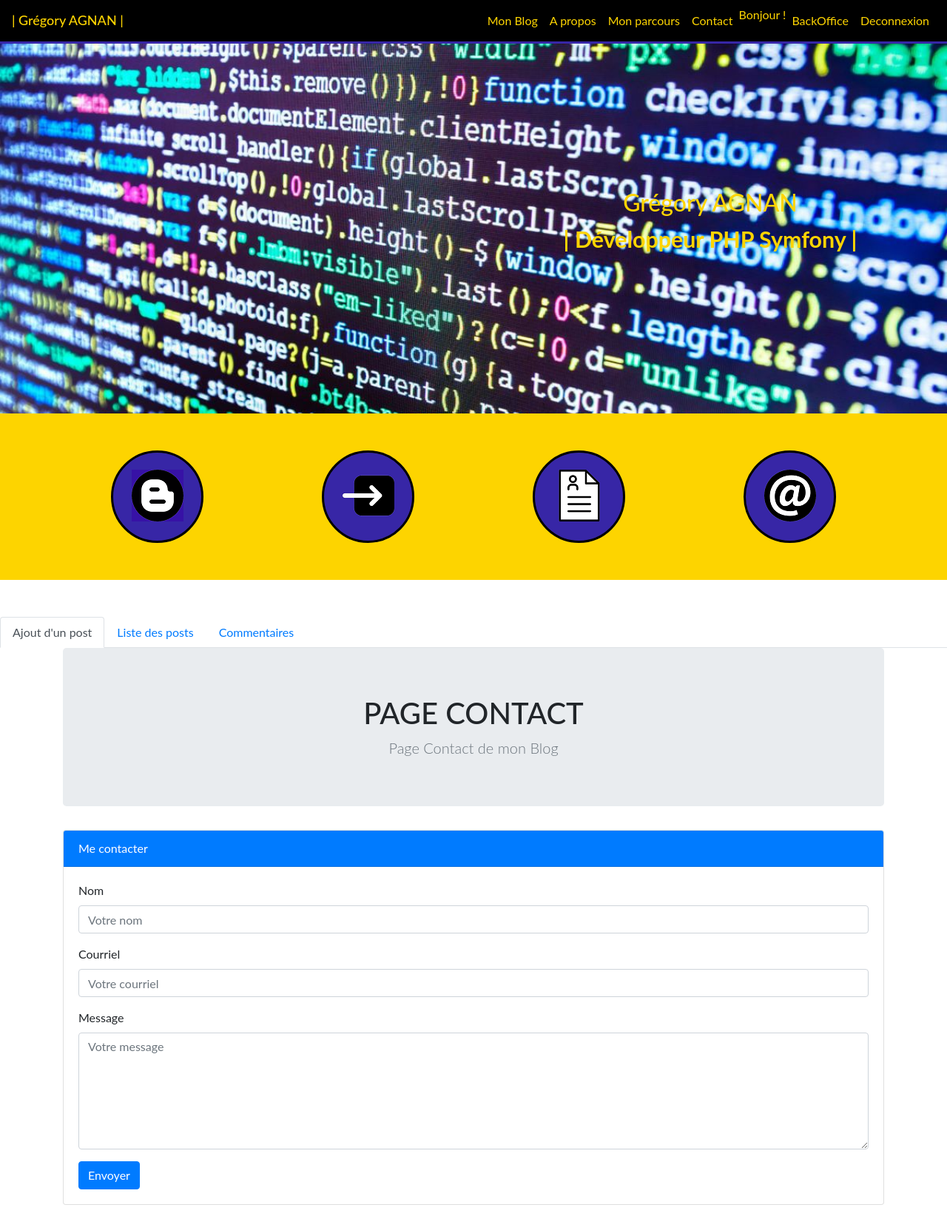
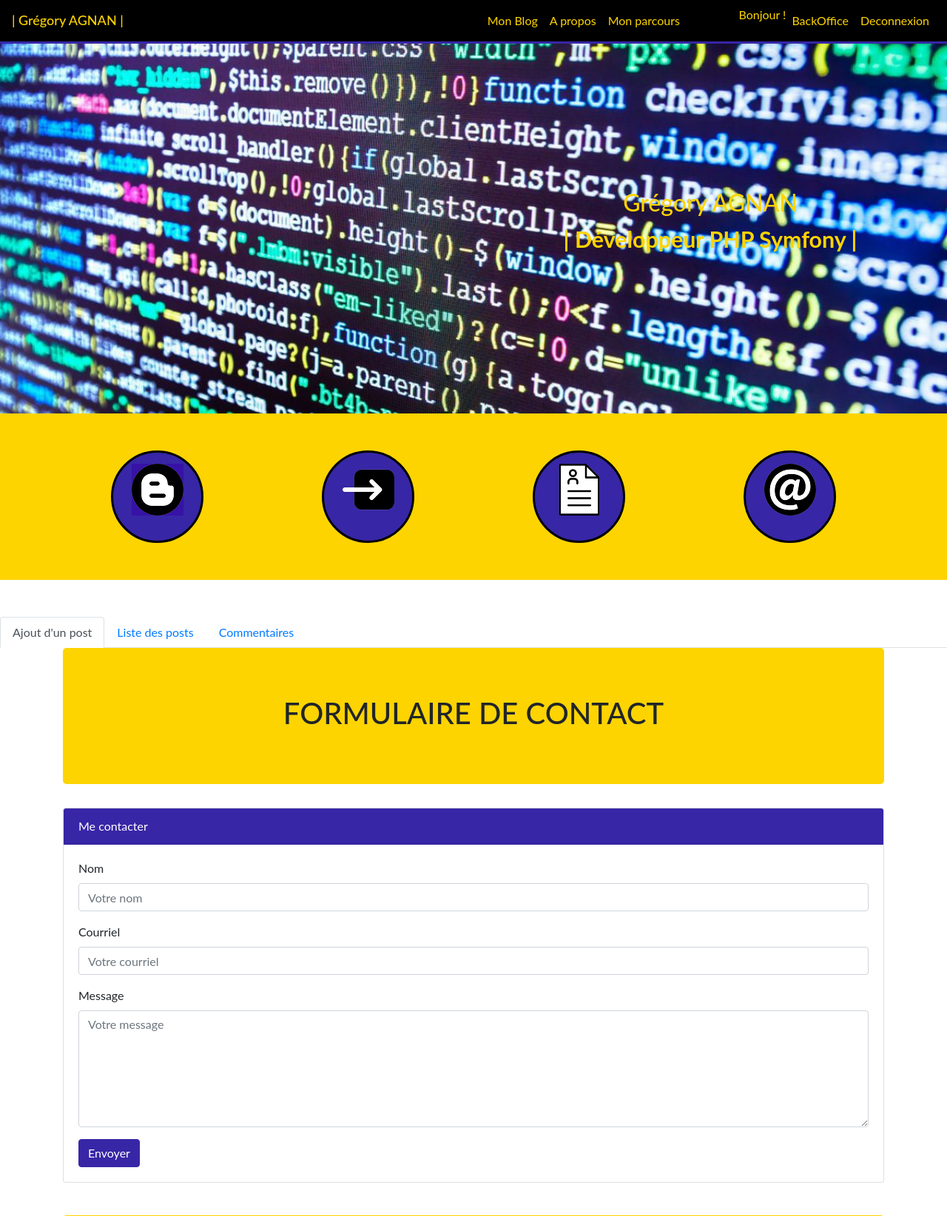
Before and after one commit to Gregory2911/OC_Projet5, a PHP site: template view/Contact/formContactView.php in a window 1280 px wide. Shown: the top 1644 px of the page at 74% size. Run offline with PHP 8.4, Linux system fonts and the light colour scheme; the template is opened without the code that fills it, so the values that code supplies are empty; the visitor is signed in with stand-in values (Sample User, id 1); some libraries are stand-ins or nearby versions; some web fonts are replaced.

Commit message:
working on CSS

```diff
--- a/view/BackOffice/listPostsView.php
+++ b/view/BackOffice/listPostsView.php
@@ -39,7 +39,7 @@
 	 		</div>
 			<!--popup de modification du post-->
 			<div class="modal" id="modifyPost">
-				<div class="modal-dialog"> <!--Intégration du formulaire-->
+				<div class="modal-dialog modal-lg"> <!--Intégration du formulaire-->
 					<div class="modal-content">
 	  					<div class="modal-header">
 		    				<h4 class="modal-title">Modification d'un post</h4>
--- a/view/BackOffice/menuBackOffice.php
+++ b/view/BackOffice/menuBackOffice.php
@@ -1,12 +1,12 @@
 <ul class="nav nav-tabs">
 	<li class="nav-item">
-		<a class="nav-link active" href="backoffice/formPost">Ajout d'un post</a>
+		<a class="nav-link active" data-toggle="tab" onclick="window.location.href='backoffice/formPost'">Ajout d'un post</a>
 	</li>
 	<li class="nav-item">
-		<a class="nav-link" href="backoffice/listPosts">Liste des posts</a>
+		<a class="nav-link" data-toggle="tab" onclick="window.location.href='backoffice/listPosts'">Liste des posts</a>
 	</li>
 	<li class="nav-item">
-		<a class="nav-link" href="backoffice/getComments">Commentaires</a>
+		<a class="nav-link" data-toggle="tab" onclick="window.location.href='backoffice/getComments'">Commentaires</a>
 	</li>
 </ul>
   <!--
--- a/view/Contact/formContactView.php
+++ b/view/Contact/formContactView.php
@@ -1,18 +1,15 @@
 <div class="container" id="formContact">
 
-<section class="jumbotron text-center">
-    <div class="container">
-        <h1 class="jumbotron-heading">PAGE CONTACT</h1>
-        <p class="lead text-muted mb-0">Page Contact de mon Blog</p>
+    <div class="jumbotron text-center" id="FormContactTitle">
+        <div class="container">
+            <h1 class="jumbotron-heading">FORMULAIRE DE CONTACT</h1>
+        </div>
     </div>
-</section>
-
 
     <div class="row" id="formContact">
             <div class="col">
                 <div class="card mb-4">
-                    <div class="card-header bg-primary text-white"><i class="fa fa-envelope"></i> Me contacter
-                    </div>
+                    <div class="card-header bg-primary text-white">Me contacter</div>
                     <div class="card-body">
                         <form action="contact/sendEmail" method="post">
                             <div class="form-group">
--- a/view/style.css
+++ b/view/style.css
@@ -18,8 +18,31 @@
 
 a:hover
 {
-	color: #3726a6 !important;
+	color: #f20505 !important;
 	text-decoration: none;
+}
+
+section
+{
+	margin-top: 20px;
+}
+
+.jumbotron
+{
+	background-color: #fdd400;
+
+}
+
+.btn-primary
+{
+	background-color: #3726a6;
+	border-color: #3726a6;
+}
+
+.btn-primary:hover
+{
+	background-color: #f20505;
+	border-color: #f20505;
 }
 
 /*MENU DE NAVIGATION*/
@@ -46,11 +69,6 @@
 	display: block;
 }
 
-.navbar-light .navbar-nav .nav-link.active
-{
-	color: #7ff5bb;
-}
-
 #sloganMenu
 {
 	margin: auto;
@@ -63,12 +81,6 @@
 {
 	color: black;
 	margin-bottom: 50px;
-}
-
-#topbar
-{
-	border-bottom: 2px #d1bbac solid;
-	border-top: 4px #d1bbac solid;
 }
 
 #sloganHeader
@@ -119,7 +131,7 @@
 	background-color: #fdd400;
 }
 
-.btn.btn-lg.btn-primary
+.btnEntete
 {
 	height: 125px;
 	width: 125px;
@@ -133,7 +145,7 @@
 	text-align: center;
 }
 
-.btn.btn-lg.btn-primary:hover
+.btnEntete:hover
 {
 	color: white;
 	background-color: #3726a6;
@@ -190,3 +202,13 @@
 {
 	font-size: 10px;
 }
+
+/*Form comment*/
+#commentForm
+{
+	height: 200px;
+}
+.bg-primary
+{
+	background-color: #3726a6 !important;
+}
--- a/view/template.php
+++ b/view/template.php
@@ -31,10 +31,10 @@
 
 		<div class="collapse navbar-collapse" id="navbarSupportedContent">
 			<div class="navbar-nav ml-auto">
-				<a class="nav-link" href="frontend/listPosts/#blog">Mon Blog</a>
+				<a class="nav-link" href="frontend/listPosts/#monBlog">Mon Blog</a>
 				<a class="nav-link" href="#">A propos</a>
 				<a class="nav-link" href="#">Mon parcours</a>
-				<a class="nav-link" href="contact/formContact/#formContact">Contact</a>
+				<a class="nav-link" href="#formContact">Contact</a>
 				<?php
 
 					if (isset($_SESSION) && !empty($_SESSION['pseudo']))
@@ -72,10 +72,10 @@
 	 	<div class="container-fluid bouton">
 	 		<div class="container">
 		 		<div class="row">
-		 			<a href="frontend/listPosts/#blog" class="btn btn-lg btn-primary" data-toggle="popover" data-content="Mon Blog" id="btnProg"><img class="photoMenu" src="view/images/blog_v2.png" alt="programmation festival films plein air"/></a>
-		 			<a data-toggle="modal" data-content="Connexion" id="btnInscription" href="#connexion" class="btn btn-lg btn-primary photoMenuInscription"><img class="photoMenu" src="view/images/connexion_v3.png" alt="inscription festival films plein air"/></a>
-		 			<a href="#actualités" class="btn btn-lg btn-primary" data-toggle="popover" data-content="Mon parcours" id="btnNews"><img class="photoMenu" src="view/images/CV_v2.png" alt="actualites festival films plein air"/></a>
-		 			<a href="contact/formContact/#formContact" class="btn btn-lg btn-primary" data-toggle="popover" data-content="Contact" id="btnPhoto"><img class="photoMenu" src="view/images/contact_v3.png" alt="photo festival film plein air"/></a>
+		 			<a href="frontend/listPosts/#blog" class="btnEntete" data-toggle="popover" data-content="Mon Blog" id="btnProg"><img class="photoMenu" src="view/images/blog_v2.png" alt="programmation festival films plein air"/></a>
+		 			<a data-toggle="modal" data-content="Connexion" id="btnInscription" href="#connexion" class="btnEntete"><img class="photoMenu" src="view/images/connexion_v3.png" alt="inscription festival films plein air"/></a>
+		 			<a href="#actualités" class="btnEntete" data-toggle="popover" data-content="Mon parcours" id="btnNews"><img class="photoMenu" src="view/images/CV_v2.png" alt="actualites festival films plein air"/></a>
+		 			<a href="#formContact" class="btnEntete" data-toggle="popover" data-content="Contact" id="btnPhoto"><img class="photoMenu" src="view/images/contact_v3.png" alt="photo festival film plein air"/></a>
 		 		</div>
 	 		</div>
 	 	</div>
@@ -90,18 +90,16 @@
         			<button type="button" class="close" data-dismiss="modal">x</button>
       			</div>
      			<div class="modal-body">
-        			<form method="post" action="connexion/connexion">
-        				<p>
-	        				<label class="" for="login">login : </label>
-	        				<input type="text" name="login" id="login" placeholder="login"/>
-						</p>
-	        			<p>
-	        				<label class="" for="password">Mot de passe : </label>
-        					<input type="password" name="password" id="password" placeholder="mot de passe"/>
-						</p>
-        				<p>
-    						<input type="submit" value="Connexion">
-        				</p>
+        			<form method="post" action="connexion/connexion" class="col-lg-12">
+        				<div class="form-group row">
+	        				<label class="col-lg-4 col-4" for="login">login : </label>
+	        				<input class="col-lg-8 col-8" type="text" name="login" id="login" placeholder="login"/>
+						</div>
+	        			<div class="form-group row">
+	        				<label class="col-lg-4 col-4" for="password">Mot de passe : </label>
+        					<input class="col-lg-8 col-8" type="password" name="password" id="password" placeholder="mot de passe"/>
+						</div>
+    					<button class="btn btn-primary float-right" type="submit">Se connecter</button>
        				</form>
        				<button data-toggle="modal" href="#inscription" class="btn btn-primary inscription" id="suivant">Inscription</button>
 	      		</div>
@@ -111,39 +109,39 @@
 
 	 <!--Popup d'inscription'-->
   	<div class="modal" id="inscription">
-  		<div class="modal-dialog"> <!--Intégration du formulaire-->
+  		<div class="modal-dialog modal-lg"> <!--Intégration du formulaire-->
     		<div class="modal-content">
       			<div class="modal-header">
         			<h4 class="modal-title">Inscription</h4>
         			<button type="button" class="close" data-dismiss="modal">x</button>
       			</div>
+
      			<div class="modal-body">
-        			<form method="post" action="connexion/inscription">
-        				<p>
-	        				<label class="" for="prénom">Prénom : </label>
-	        				<input type="text" name="prénom" id="prénom" placeholder="prénom"/>
-						</p>
-	        			<p>
-	        				<label class="" for="nom">Nom : </label>
-	        				<input type="text" name="nom" id="nom" placeholder="Nom"/>
-						</p>
-	        			<p>
-	        				<label class="sr-only" for="email">Adresse Email</label>
-	        				<input type="email" name="email" id="email" placeholder="Email"/>
-						</p>
-        				<p>
-	        				<label class="" for="login">login : </label>
-	        				<input type="text" name="login" id="login" placeholder="login"/>
-						</p>
-	        			<p>
-	        				<label class="" for="password">Mot de passe : </label>
-        					<input type="password" name="password" id="password" placeholder="mot de passe"/>
-						</p>
-        				<p>
-    						<input type="submit" value="Inscription">
-        				</p>
+        			<form method="post" action="connexion/inscription" class="col-lg-12">
+        				<div class="form-group row">
+	        				<label class="col-lg-4 col-4 col-form-label" for="prénom">Prénom : </label>
+	        				<input class="col-lg-8 col-8" type="text" name="prénom" id="prénom" placeholder="Prénom"/>
+						</div>
+		        		<div class="form-group row">
+	        				<label class="col-lg-4 col-4 col-form-label" for="nom">Nom : </label>
+	        				<input class="col-lg-8 col-8" type="text" name="nom" id="nom" placeholder="Nom"/>
+						</div>
+	        			<div class="form-group row">
+	        				<label class="col-lg-4 col-4 col-form-label" for="email">Adresse Email</label>
+	        				<input class="col-lg-8 col-8" type="email" name="email" id="email" placeholder="Email"/>
+						</div>
+        				<div class="form-group row">
+	        				<label class="col-lg-4 col-4 col-form-label" for="login">login : </label>
+	        				<input class="col-lg-8 col-8" type="text" name="login" id="login" placeholder="login"/>
+						</div>
+	        			<div class="form-group row">
+	        				<label class="col-lg-4 col-5 col-form-label" for="password">Mot de passe : </label>
+        					<input class="col-lg-8 col-7" type="password" name="password" id="password" placeholder="mot de passe"/>
+						</div>
+    					<button class="btn btn-primary float-right" type="submit">S'insrire</button>
        				</form>
        			</div>
+
        		</div>
        	</div>
 	</div>
@@ -156,7 +154,44 @@
 	?>
   	<?= $content ?>
 
- 	<!--Section coordonnées-->
+ 	<div class="container" id="formContact">
+	    <section class="jumbotron text-center" id="FormContactTitle">
+	        <div class="container">
+	            <h1 class="jumbotron-heading">FORMULAIRE DE CONTACT</h1>
+	        </div>
+	    </section>
+
+	    <div class="row" id="formContact">
+	            <div class="col">
+	                <div class="card mb-4">
+	                    <div class="card-header bg-primary text-white"><i class="fa fa-envelope"></i> Me contacter
+	                    </div>
+	                    <div class="card-body">
+	                        <form action="contact/sendEmail" method="post">
+	                            <div class="form-group">
+	                                <label for="name">Nom</label>
+	                                <input type="text" class="form-control" name="name" id="name" value="" placeholder="Votre nom">
+	                            </div>
+	                            <div class="form-group">
+	                                <label for="email">Courriel</label>
+	                                <input type="text" class="form-control" name="email" id="email" value="" placeholder="Votre courriel">
+
+	                            </div>
+	                            <div class="form-group">
+	                                <label for="message">Message</label>
+	                                <textarea class="form-control" name="message" id="message" rows="6" placeholder="Votre message"></textarea>
+	                            </div>
+
+	                            <div class="mx-auto">
+	                            <button type="submit" class="btn btn-primary text-right">Envoyer</button></div>
+	                        </form>
+	                    </div>
+	                </div>
+	            </div>
+	     </div>
+	</div>
+
+	<!--Section coordonnées-->
  	<section id="coordonnées">
  		<div class="container">
  			<h2 class="titreSection">Me contacter</h2>
@@ -175,8 +210,6 @@
 	 		</div>
 	 	</div>
  	</section>
-
-
 
  	<footer>
  		<p>Grégory AGNAN</p>
```
Also changed, not shown: view/BackOffice/formPostView.php (+5 -5 lines), view/frontend/postView.php (+33 -14 lines), view/images/avatar.png (added).
